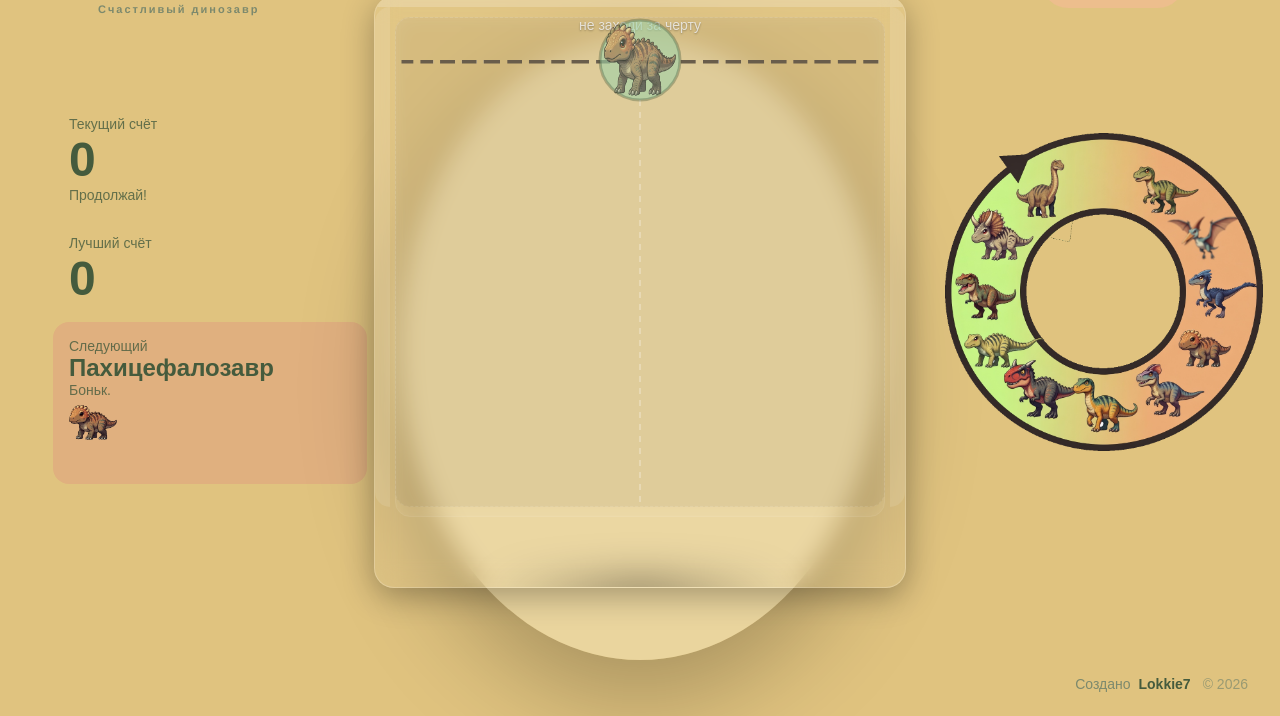
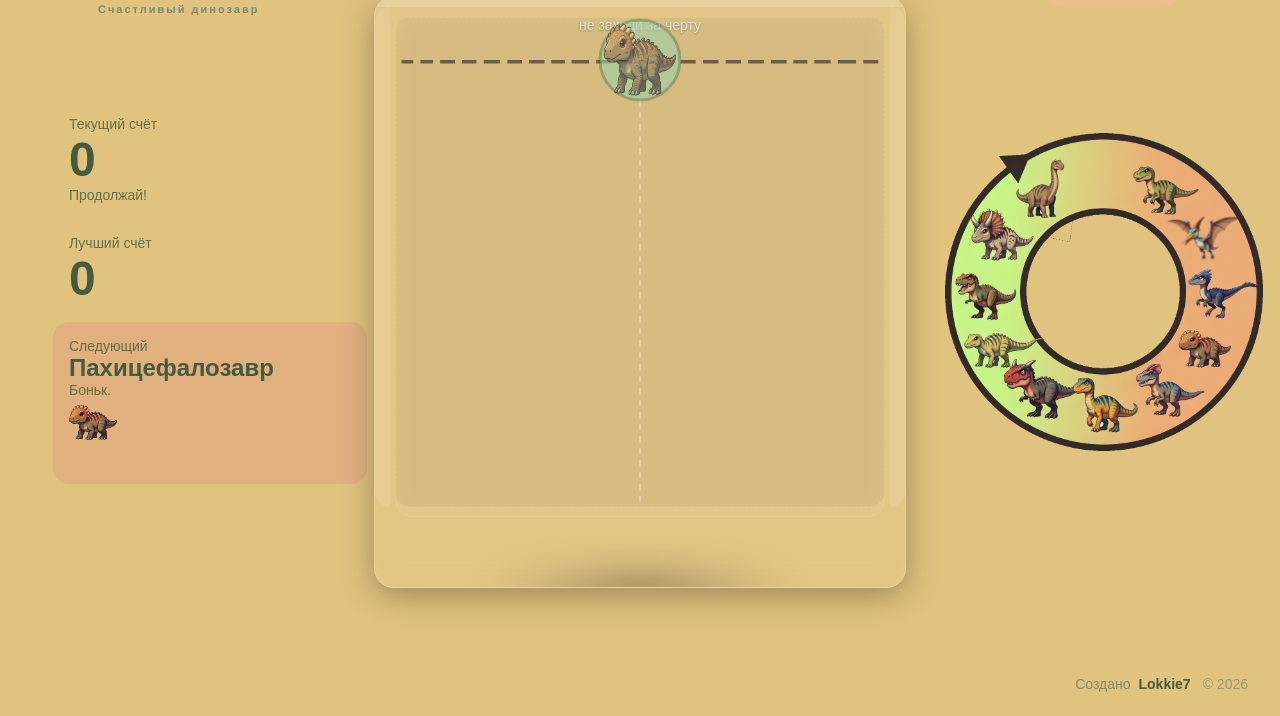
Before and after one commit to Lokkie7/Dino-suika-game, a plain HTML site: page index.html in a window 1280 px wide. Shown: the part 84-800 px from the top of the page. Drawn offline with Linux system fonts and the light colour scheme.

Commit message:
delete shadow

```diff
--- a/css/styles.css
+++ b/css/styles.css
@@ -20,18 +20,6 @@ html, body {
 }
 
 /* Если у вас есть вложенный блок soft-sunshine, который тоже должен быть на весь экран */
-.dino-game .soft-sunshine {
-  position: absolute;
-  left: 50%;
-  top: 15%;
-  transform: translateX(-50%);
-  width: min(480px, 90vw);
-  aspect-ratio: 480 / 624;   /* вместо фиксированной height */
-  background-color: #f3eac375;
-  border-radius: 50%;
-  box-shadow: 0 40px 100px rgba(0, 0, 0, 0.25);
-  pointer-events: none;
-}
 
 .dino-game .header {
     position: absolute;
--- a/index.html
+++ b/index.html
@@ -9,8 +9,6 @@
 </head>
 <body>
     <div class="dino-game" >
-        <div class="soft-sunshine" ></div>
-
 
     <header class="header">
         <!-- Левая часть -->
```
